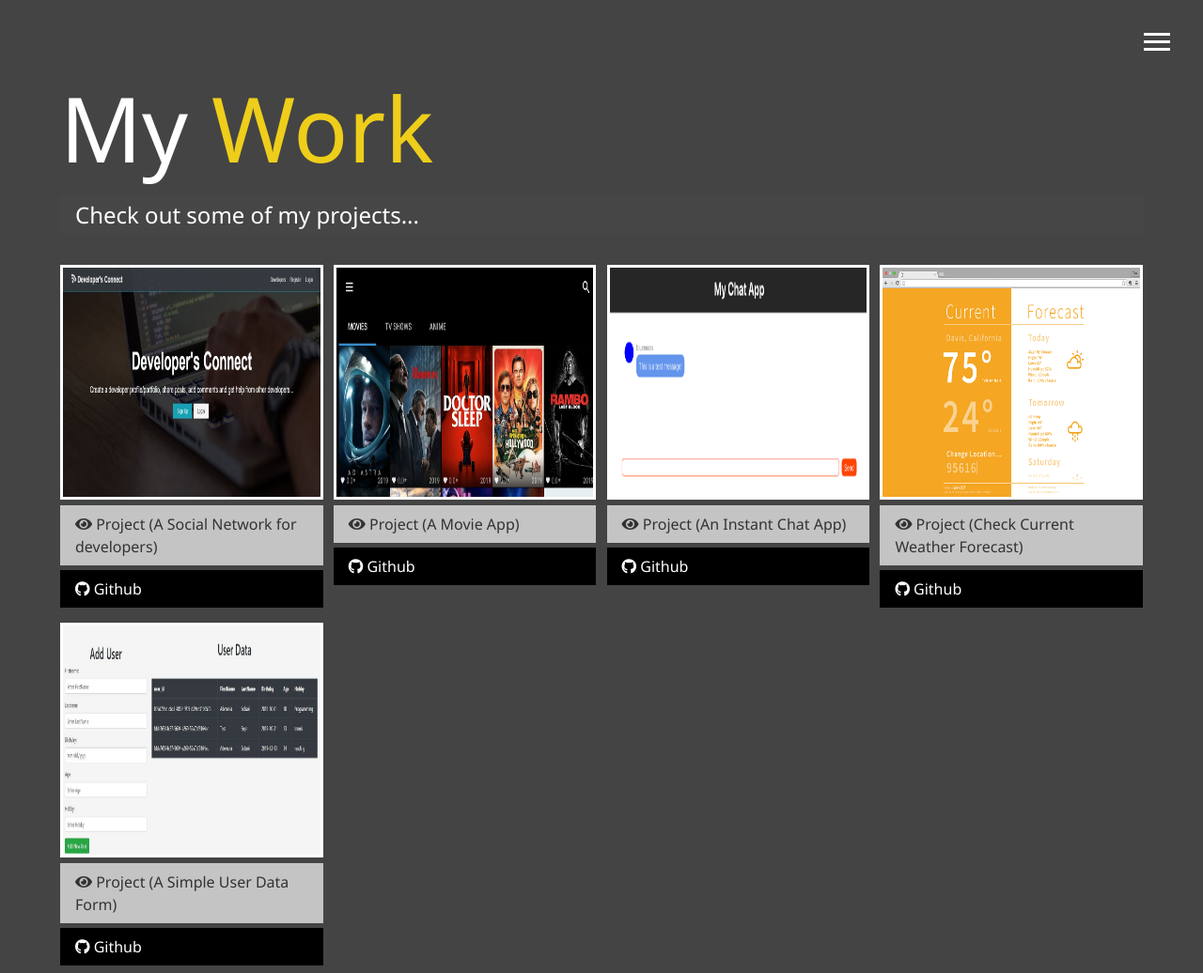
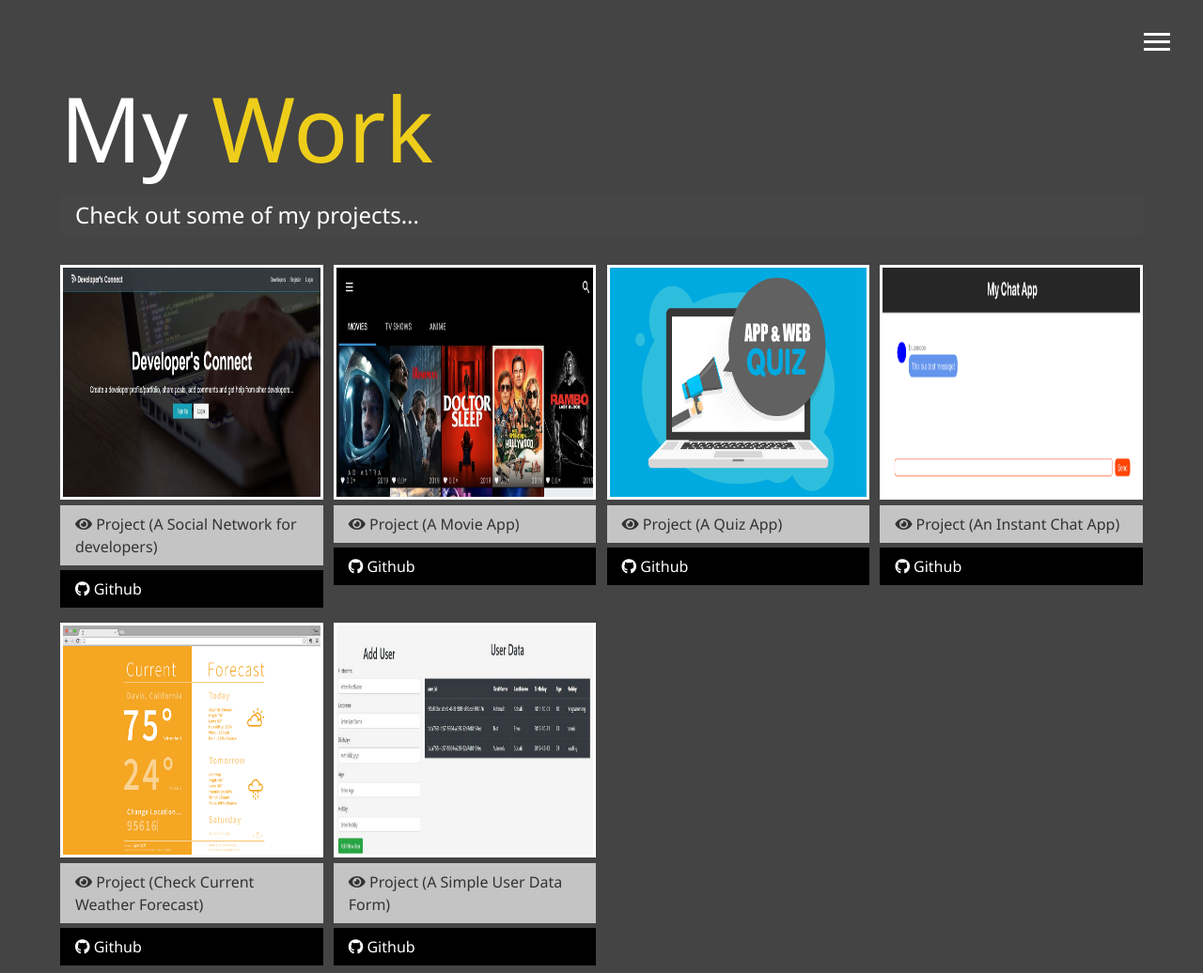
Before and after one commit to demola07/portfolio_demola, a website: page dist/work.html in a window 1280 px wide. Shown: the top 1036 px of the page at 94% size. Drawn offline with Linux system fonts and the light colour scheme.

Commit message:
Updated work page; Added recent project

```diff
--- a/dist/work.html
+++ b/dist/work.html
@@ -89,6 +89,27 @@
         </div>
 
         <div class="item">
+          <a href="https://demola07.github.io/e_Exam/index.html" target="_blank">
+            <img id="img" src="img/projects/project6.png" alt="project1" />
+          </a>
+          <a
+            href="https://demola07.github.io/e_Exam/index.html"
+            target="_blank"
+            class="btn-light"
+          >
+            <i class="fas fa-eye"></i> Project (A Quiz App)
+          </a>
+          <a
+            href="https://github.com/demola07/e_Exam"
+            target="_blank"
+            class="btn-dark"
+          >
+            <i class="fab fa-github"></i> Github
+          </a>
+        </div>
+
+
+        <div class="item">
           <a href="https://instant-chat-71a04.web.app/" target="_blank">
             <img id="img" src="img/projects/project1.png" alt="project1" />
           </a>
```
Also changed, not shown: dist/img/projects/project6.png (added).
